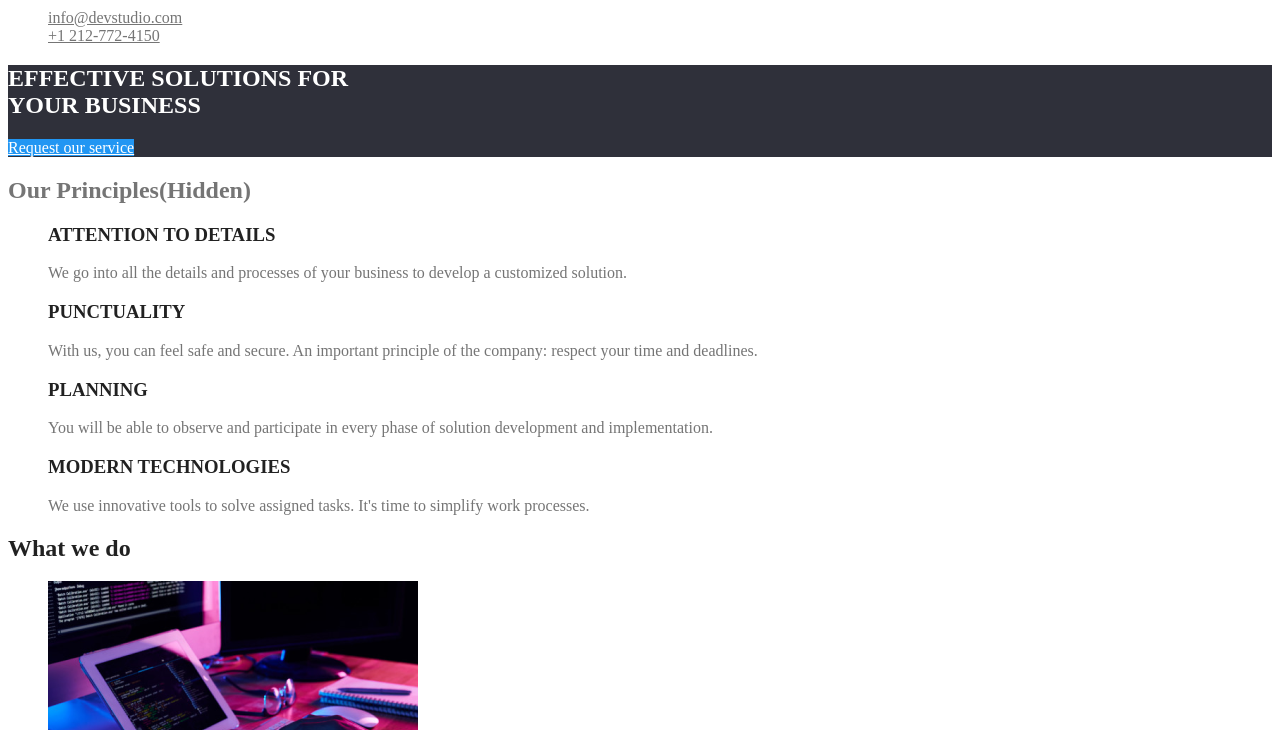
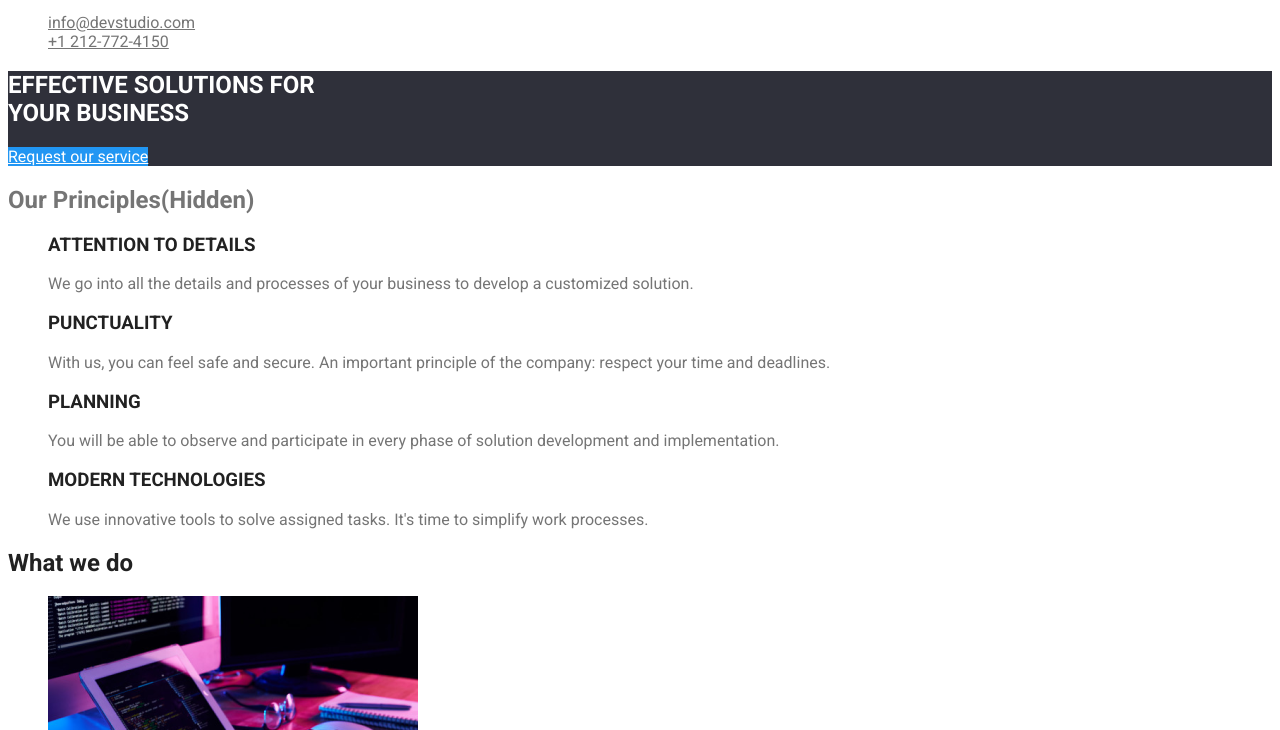
Before and after one commit to AndySanych/webstudio, a plain HTML site: page index.html in a window 1280 px wide. Shown: the part 103-833 px from the top of the page. Drawn offline with Linux system fonts and the light colour scheme.

Commit message:
Add font variables for Roboto and Raleway in CSS
- Define CSS variables for Roboto and Raleway to streamline font usage

```diff
--- a/css/common.css
+++ b/css/common.css
@@ -1,5 +1,6 @@
 
 :root {
+  /* Colors page */
   --primary-bg-color: #ffffff;
   --secondary-bg-color: #f5f4fa;
   --footer-bg-color: #2f303a;
@@ -21,9 +22,14 @@
   --footer-link-hover-color: rgba(255, 255, 255, 0.6);
 
   --accent-color: #2196f3;
+
+  /* Fonts page */
+  --font-family: "Roboto", sans-serif;
+  --second-family: "Raleway", sans-serif;
 }
 
 body {
+  font-family: var(--font-family);
   background-color: var(--primary-bg-color);
   color: var(--main-text-color);
 }
```
